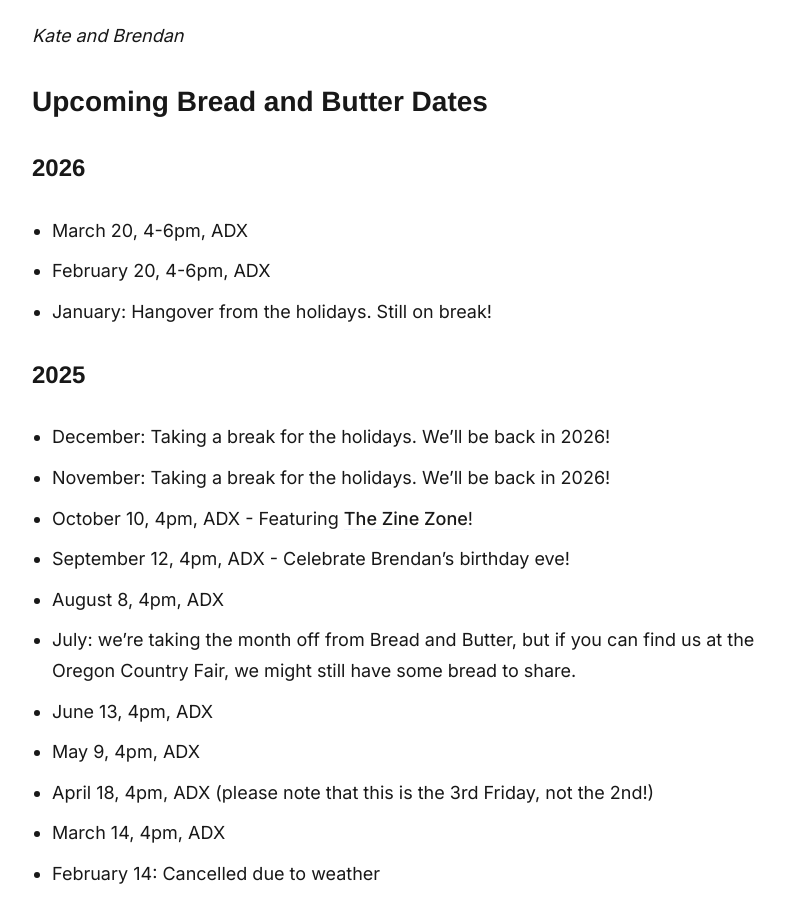
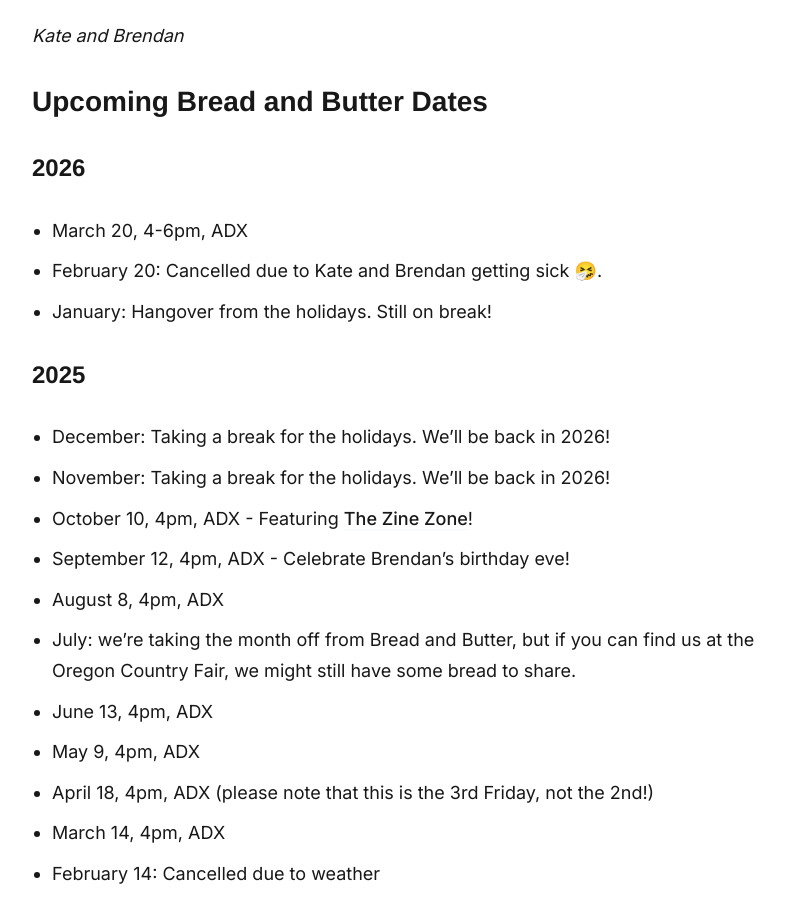
Before and after one commit to balbano/kb-ba.com, a Jekyll site: the page built from _pages/bread-and-butter.md, in a window 1280 px wide and 900 px high, scrolled down 635 px. Shown: the whole window, without its empty margins (218-1003 px from the left). Built offline with Jekyll 4.4.1, drawn with Linux system fonts in a browser that asks for light colours; nearby versions of some CDN libraries; some web fonts are replaced.

Commit message:
Cancel Feb 20 Bread and Butter

```diff
--- a/_pages/bread-and-butter.md
+++ b/_pages/bread-and-butter.md
@@ -17,7 +17,7 @@ permalink: /bread-and-butter/
 ### 2026
 
 - March 20, 4-6pm, ADX
-- February 20, 4-6pm, ADX
+- February 20: Cancelled due to Kate and Brendan getting sick 🤧.
 - January: Hangover from the holidays. Still on break!
 
 ### 2025
```
